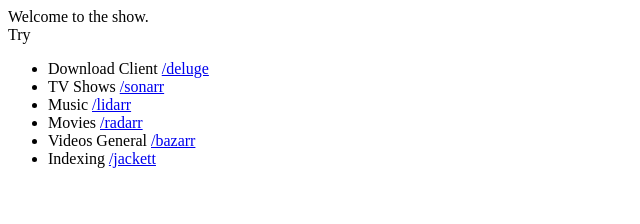
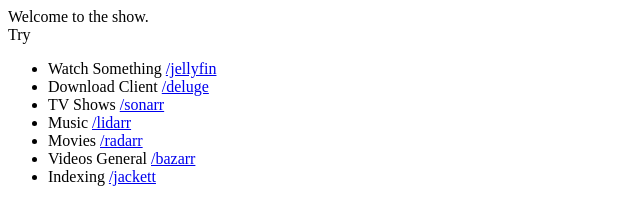
Before and after one commit to mikdsouza/nas-download-box, a plain HTML site: page nginx/index.html in a window 1280 px wide. Shown: the whole page, without its empty margins (0-640 px from the left). Drawn offline with Linux system fonts and the light colour scheme.

Commit message:
Setting up jellyfin.
Removing portainer.

```diff
--- a/nginx/index.html
+++ b/nginx/index.html
@@ -9,6 +9,7 @@
     <br />
     Try
     <ul>
+        <li>Watch Something <a href="/jellyfin">/jellyfin</a></li>
         <li>Download Client <a href="/deluge">/deluge</a></li>
         <li>TV Shows <a href="/sonarr">/sonarr</a></li>
         <li>Music <a href="/lidarr">/lidarr</a></li>
```
Also changed, not shown: 3 other files.
